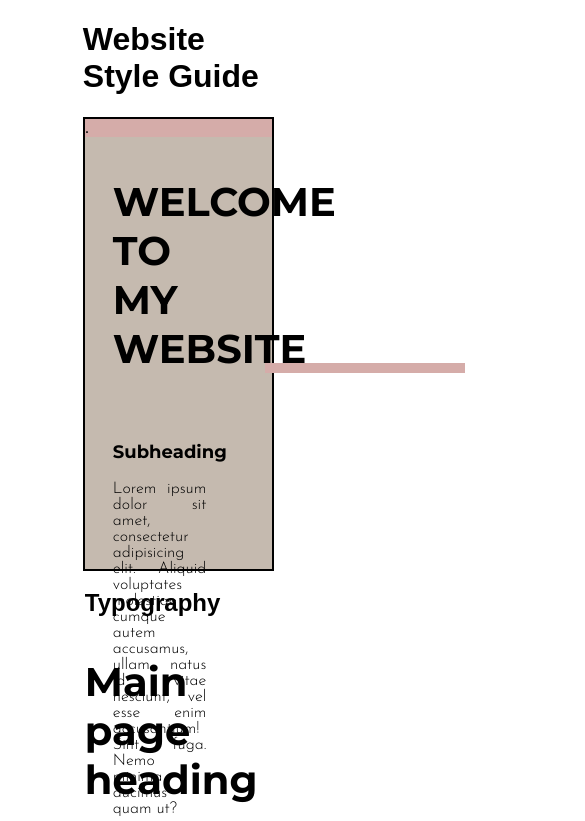
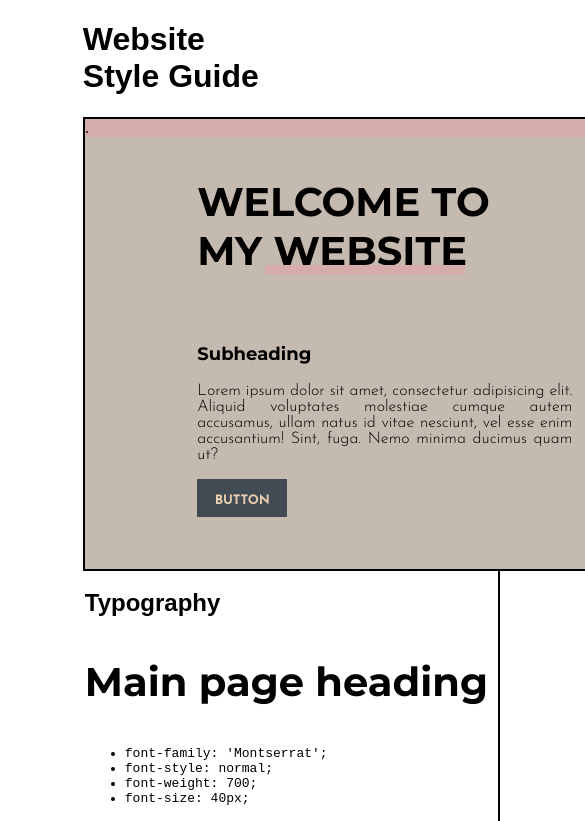
Before and after one commit to daklez/Style-Guide, a plain HTML site: page index.html in a window 390 px wide. Shown: the top 821 px of the page, 585 px wide, since content can reach past the window. Drawn offline with Linux system fonts and the light colour scheme.

Commit message:
Add responsive property in .container

```diff
--- a/styles.css
+++ b/styles.css
@@ -33,6 +33,7 @@ header {
   width: 50%;
   margin-left: 20%;
   border: 2px solid;
+  min-width: 750px;
 }
 
 #prototype {
```
